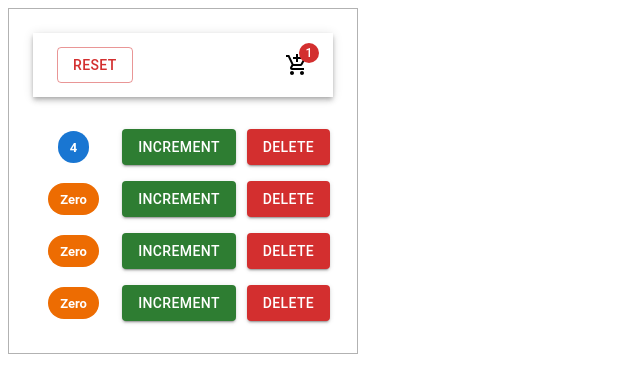
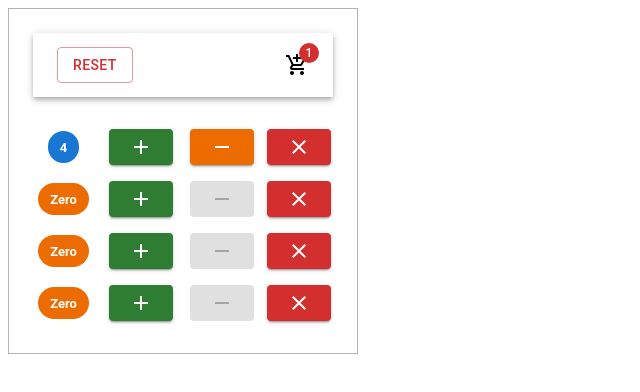
Before and after one commit to BCFCODE/MRT, a React (Vite) app: page / in a window 1280 px wide. Shown: the top 392 px of the page, without its empty margins (0-640 px from the left). Built offline with nearby package versions, Linux system fonts and the light colour scheme.

Commit message:
4.20- Solution - Decrement Button

```diff
--- a/src/App.tsx
+++ b/src/App.tsx
@@ -35,6 +35,15 @@ class App extends Component<IAppProps, IAppState> {
     }));
   };
 
+  handleDecrement = (counter: CounterProps) => {
+    const { id: counterId, value: counterValue } = counter;
+    this.setState(({ counters }) => ({
+      counters: counters.map(({ id, value }) =>
+        id === counterId ? { id, value: counterValue - 1 } : { id, value }
+      ),
+    }));
+  };
+
   handleDelete = (counter: CounterProps) => {
     this.setState(({ counters }) => ({
       counters: counters.filter(({ id }) => id !== counter.id),
@@ -54,6 +63,7 @@ class App extends Component<IAppProps, IAppState> {
         <Counters
           counters={this.state.counters}
           onIncrement={this.handleIncrement}
+          onDecrement={this.handleDecrement}
           onDelete={this.handleDelete}
         />
       </Box>
--- a/src/components/Counters/Counter.tsx
+++ b/src/components/Counters/Counter.tsx
@@ -2,17 +2,19 @@ import React, { Component } from "react";
 import { Box, Button, Chip } from "@mui/material";
 import { CSSProperties } from "@mui/material/styles/createMixins";
 import { CounterProps } from "../../types/Counters";
+import ClearIcon from "@mui/icons-material/Clear";
+import AddIcon from "@mui/icons-material/Add";
+import RemoveIcon from "@mui/icons-material/Remove";
 
 export interface ICounterProps {
   counter: CounterProps;
   selected?: boolean;
   children?: React.ReactNode;
+  onIncrement: (counter: CounterProps) => void;
+  onDecrement: (counter: CounterProps) => void;
   onDelete: (counterId: number) => void;
-  onIncrement: (counter: CounterProps) => void;
 }
-export interface ICounterState {
-  value: number;
-}
+export interface ICounterState {}
 
 const chipStyles: CSSProperties = {
   margin: 10,
@@ -21,13 +23,13 @@ const chipStyles: CSSProperties = {
 class Counter extends Component<ICounterProps, ICounterState> {
   render() {
     const { chipText, chipColor } = this.chipData();
-    const { counter, onDelete, onIncrement } = this.props;
+    const { counter, onDelete, onDecrement, onIncrement } = this.props;
 
     return (
       <Box
         sx={{
           display: "grid",
-          gridTemplateColumns: "1fr 1fr 1fr",
+          gridTemplateColumns: "1fr 1fr 1fr 1fr",
           alignItems: "center",
           justifyItems: "center",
           marginLeft: -1,
@@ -43,7 +45,18 @@ class Counter extends Component<ICounterProps, ICounterState> {
             color="success"
             type="button"
           >
-            Increment
+            <AddIcon />
+          </Button>
+        </Box>
+        <Box>
+          <Button
+            sx={{ marginLeft: 1 }}
+            onClick={() => onDecrement(counter)}
+            variant="contained"
+            color="warning"
+            disabled={!counter.value}
+          >
+            <RemoveIcon />
           </Button>
         </Box>
         <Box>
@@ -53,7 +66,7 @@ class Counter extends Component<ICounterProps, ICounterState> {
             variant="contained"
             color="error"
           >
-            Delete
+            <ClearIcon />
           </Button>
         </Box>
       </Box>
--- a/src/components/Counters/index.tsx
+++ b/src/components/Counters/index.tsx
@@ -7,17 +7,20 @@ export interface ICountersProps {
   counters: CountersProps;
   onIncrement: (counter: CounterProps) => void;
   onDelete: (counter: CounterProps) => void;
+  onDecrement: (counter: CounterProps) => void;
 }
 export interface ICountersState {}
 
 class Counters extends Component<ICountersProps, ICountersState> {
   render() {
+    const { counters, onIncrement, onDecrement, onDelete } = this.props;
     return (
       <Box>
-        {this.props.counters.map((counter) => (
+        {counters.map((counter) => (
           <Counter
-            onIncrement={() => this.props.onIncrement(counter)}
-            onDelete={() => this.props.onDelete(counter)}
+            onIncrement={() => onIncrement(counter)}
+            onDecrement={() => onDecrement(counter)}
+            onDelete={() => onDelete(counter)}
             key={counter.id}
             counter={counter}
           />
```
